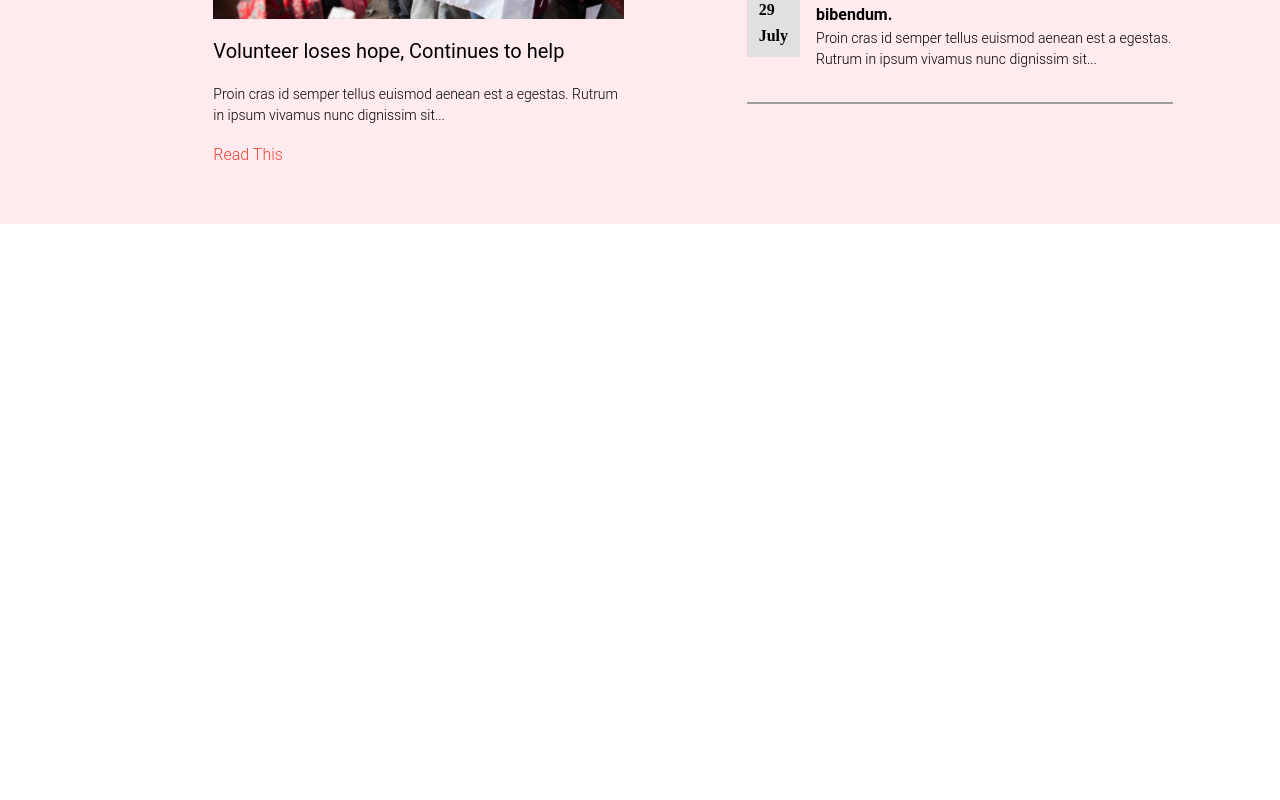
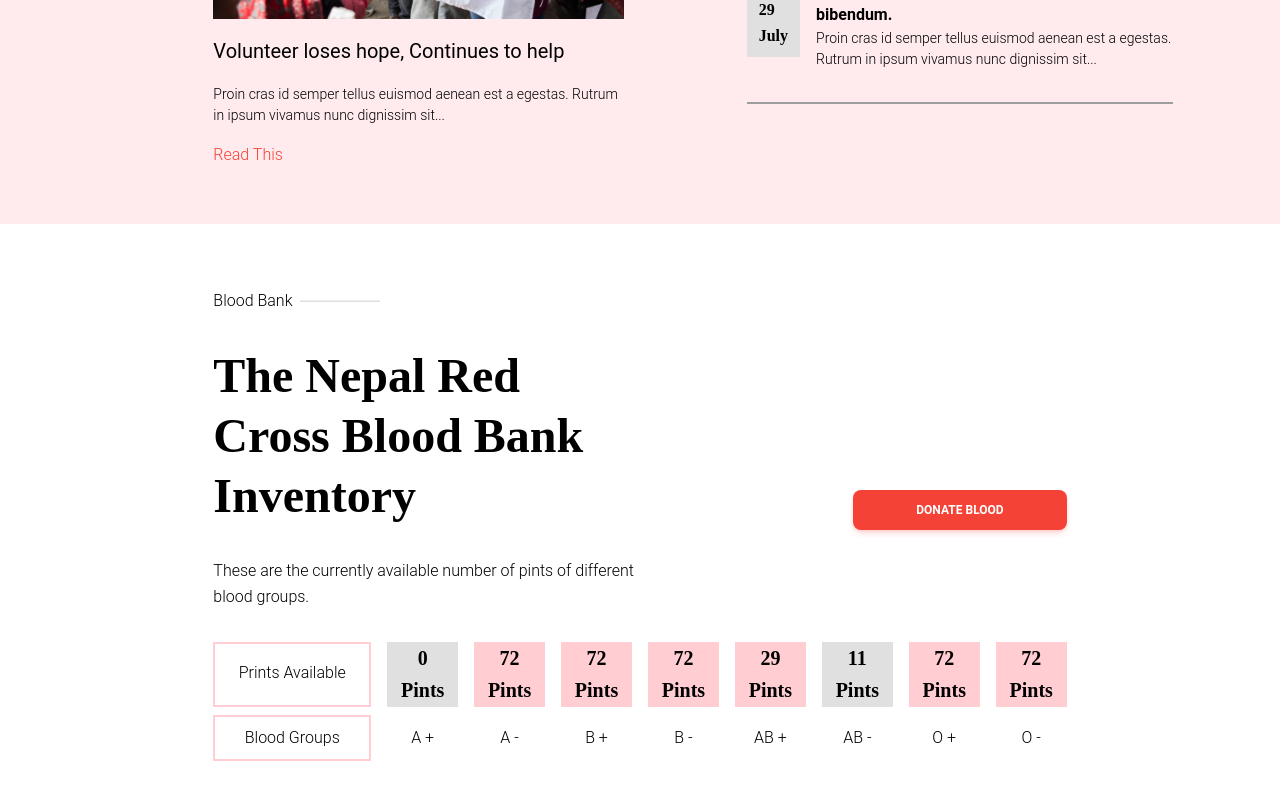
Before and after one commit to Shamshad25/red-cross-society, a React (Vite) app: page / in a window 1280 px wide. Shown: the part 3170-3970 px from the top of the page. Before the commit the page ends 3394 px from the top, so only its background shows below. Built offline with nearby package versions, Linux system fonts and the light colour scheme.

Commit message:
Bloodbank page added

```diff
--- a/src/App.jsx
+++ b/src/App.jsx
@@ -1,5 +1,5 @@
 import About from "./components/About";
-// import BloodBank from "./components/BloodBank";
+import BloodBank from "./components/BloodBank";
 // import Border from "./components/Border";
 // import Details from "./components/Details";
 import Difference from "./components/Difference";
@@ -17,8 +17,8 @@
       <Mission />
       <Difference />
       <News />
-      {/* <BloodBank />
-      <Details />
+      <BloodBank />
+      {/* <Details />
       <Program />
       <Border />
       <Footer /> */}
--- /dev/null
+++ b/src/components/BloodBank.jsx
@@ -0,0 +1,117 @@
+import { Button, Typography } from "@material-tailwind/react";
+
+const BloodBank = () => {
+  return (
+    <section id="bloodbank" className="w-full flex justify-center py-16">
+      <div className="w-2/3">
+        <div className="flex items-center gap-2">
+          <Typography variant="paragraph" className="font-sans ">
+            Blood Bank
+          </Typography>
+          <hr className=" h-0.5 w-20 bg-gray-300" />
+        </div>
+        <div className="flex flex-row pb-6">
+          <div className="w-1/2">
+            <Typography variant="h1" className="font-serif py-8">
+              The Nepal Red Cross Blood Bank Inventory
+            </Typography>
+            <Typography variant="paragraph">
+              These are the currently available number of pints of different
+              blood groups.
+            </Typography>
+          </div>
+          <div className="w-1/2  flex flex-col justify-end items-end pb-20">
+            <Button color="red" className="w-1/2">
+              Donate Blood
+            </Button>
+          </div>
+        </div>
+
+        <div className="grid grid-cols-10 gap-4 py-2">
+          <div className="col-span-2 py-4 border-2 border-red-100 text-center">
+            <Typography>Prints Available</Typography>
+          </div>
+          <Typography
+            variant="lead"
+            className=" bg-gray-300 text-center font-serif font-bold "
+          >
+            0<br />
+            Pints
+          </Typography>
+          <Typography
+            variant="lead"
+            className=" bg-red-100 text-center font-serif font-bold "
+          >
+            72
+            <br />
+            Pints
+          </Typography>
+          <Typography
+            variant="lead"
+            className=" bg-red-100 text-center font-serif font-bold "
+          >
+            72
+            <br />
+            Pints
+          </Typography>
+          <Typography
+            variant="lead"
+            className=" bg-red-100 text-center font-serif font-bold "
+          >
+            72
+            <br />
+            Pints
+          </Typography>
+          <Typography
+            variant="lead"
+            className=" bg-red-100 text-center font-serif font-bold "
+          >
+            29
+            <br />
+            Pints
+          </Typography>
+          <Typography
+            variant="lead"
+            className=" bg-gray-300 text-center font-serif font-bold "
+          >
+            11
+            <br />
+            Pints
+          </Typography>
+          <Typography
+            variant="lead"
+            className=" bg-red-100 text-center font-serif font-bold "
+          >
+            72
+            <br />
+            Pints
+          </Typography>
+          <Typography
+            variant="lead"
+            className=" bg-red-100 text-center font-serif font-bold "
+          >
+            72
+            <br />
+            Pints
+          </Typography>
+        </div>
+        <div className="grid grid-cols-10 gap-4 items-center text-center">
+          <div className="col-span-2 py-2 border-2 border-red-100 text-center">
+            <Typography className="col-span-2">Blood Groups</Typography>
+          </div>
+
+          <Typography>A +</Typography>
+          <Typography>A -</Typography>
+          <Typography>B +</Typography>
+          <Typography>B -</Typography>
+          <Typography>AB +</Typography>
+          <Typography>AB -</Typography>
+          <Typography>O +</Typography>
+          <Typography>O -</Typography>
+        </div>
+      </div>
+    </section>
+  );
+};
+
+export default BloodBank;
--- a/src/index.css
+++ b/src/index.css
@@ -7,7 +7,4 @@
   h1 {
     @apply text-white;
   }
-  li {
-    @apply text-white;
-  }
 }
```
